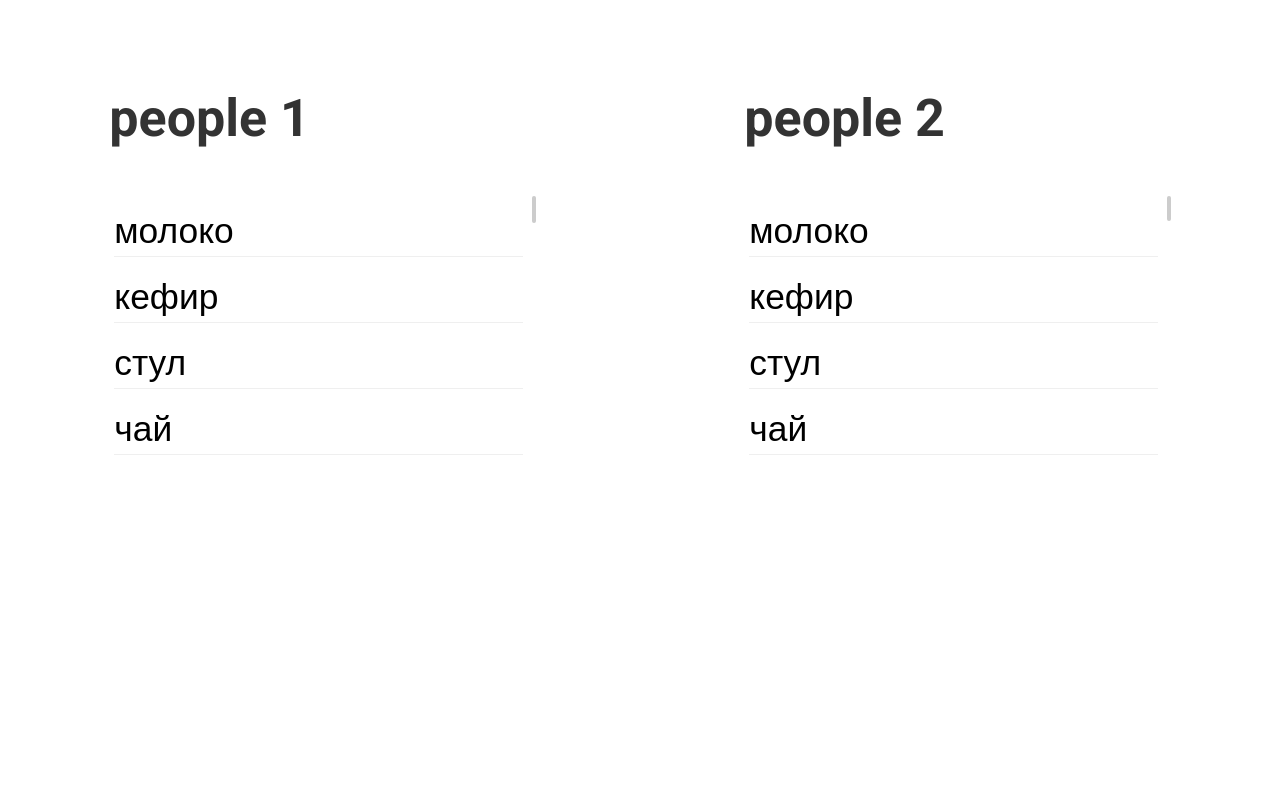
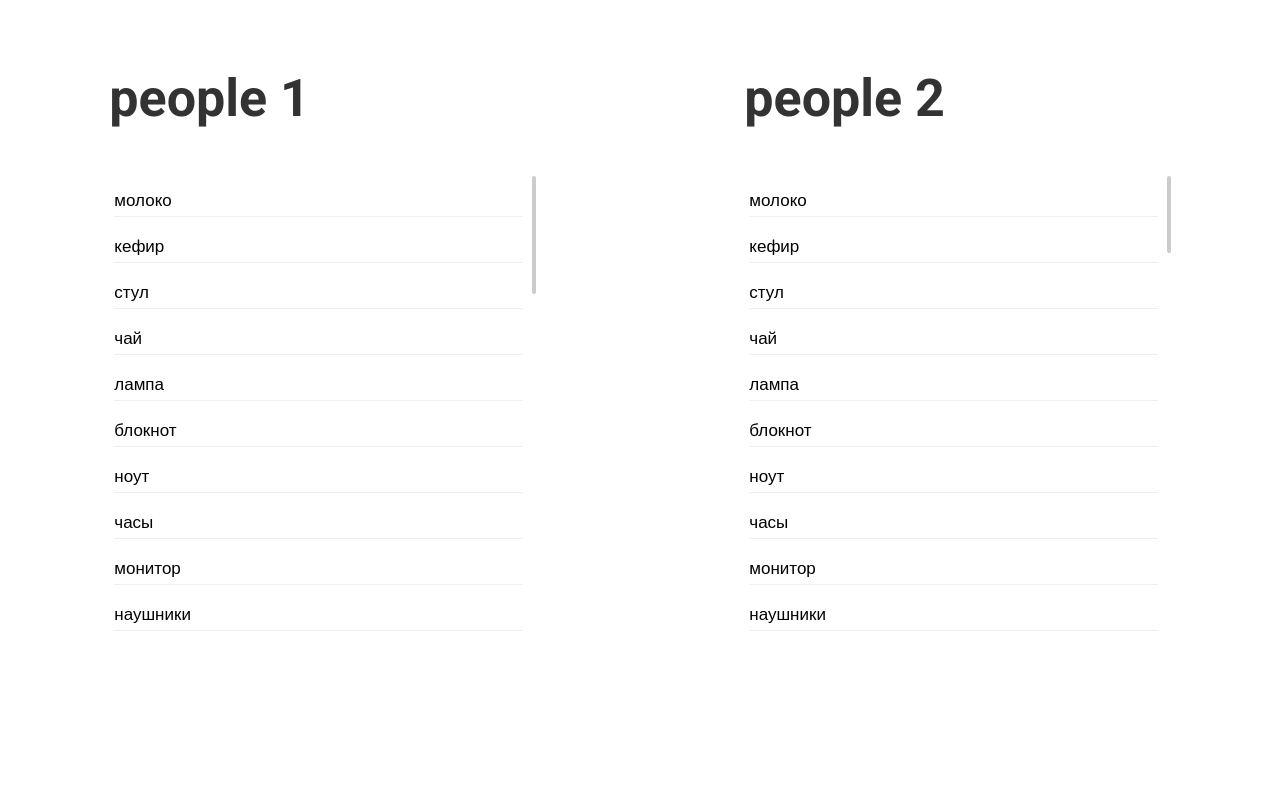
Before and after one commit to MaxBasharin/list-comparison, a plain HTML site: page index.html in a window 1280 px wide. Drawn offline with Linux system fonts and the light colour scheme.

Commit message:
правки размера

```diff
--- a/style.css
+++ b/style.css
@@ -45,7 +45,7 @@ body,
 
 .wrap {
 	margin: 0 auto 20px;
-	padding: 50px 10px;
+	padding: 30px 10px 0 10px;
 }
 
 .wrap>div {
@@ -77,10 +77,8 @@ body,
 /* content */
 .container {
 	width: calc(var(--index) * 20.5);
-	height: 420px;
+	height: 620px;
 	position: relative;
-
-
 	background: #fff;
 }
 
@@ -109,7 +107,7 @@ body,
 
 .content-list li input {
 	text-decoration: none;
-	font-size: calc(var(--index) * 1.7);
+	font-size: 17px;
 	width: 100%;
 	border: 0;
 	border-bottom: 1px solid #efefef;
```
